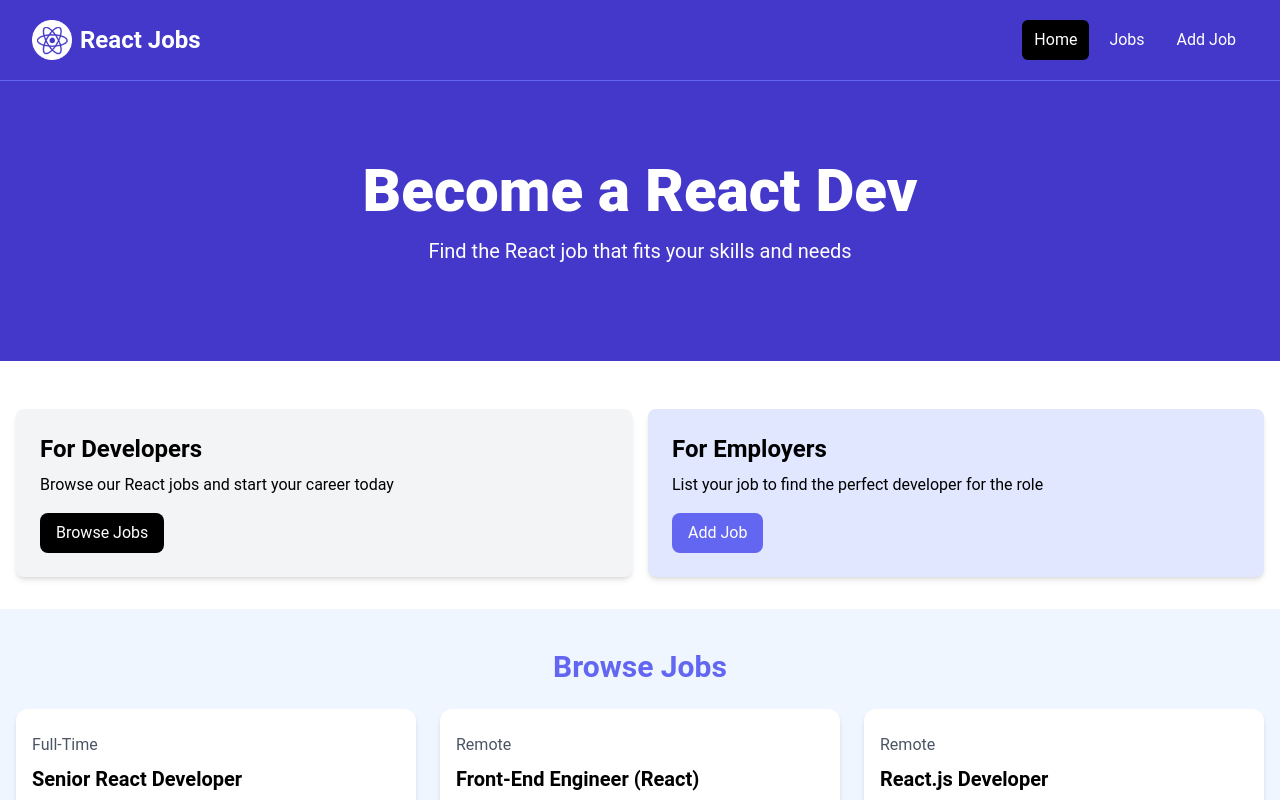
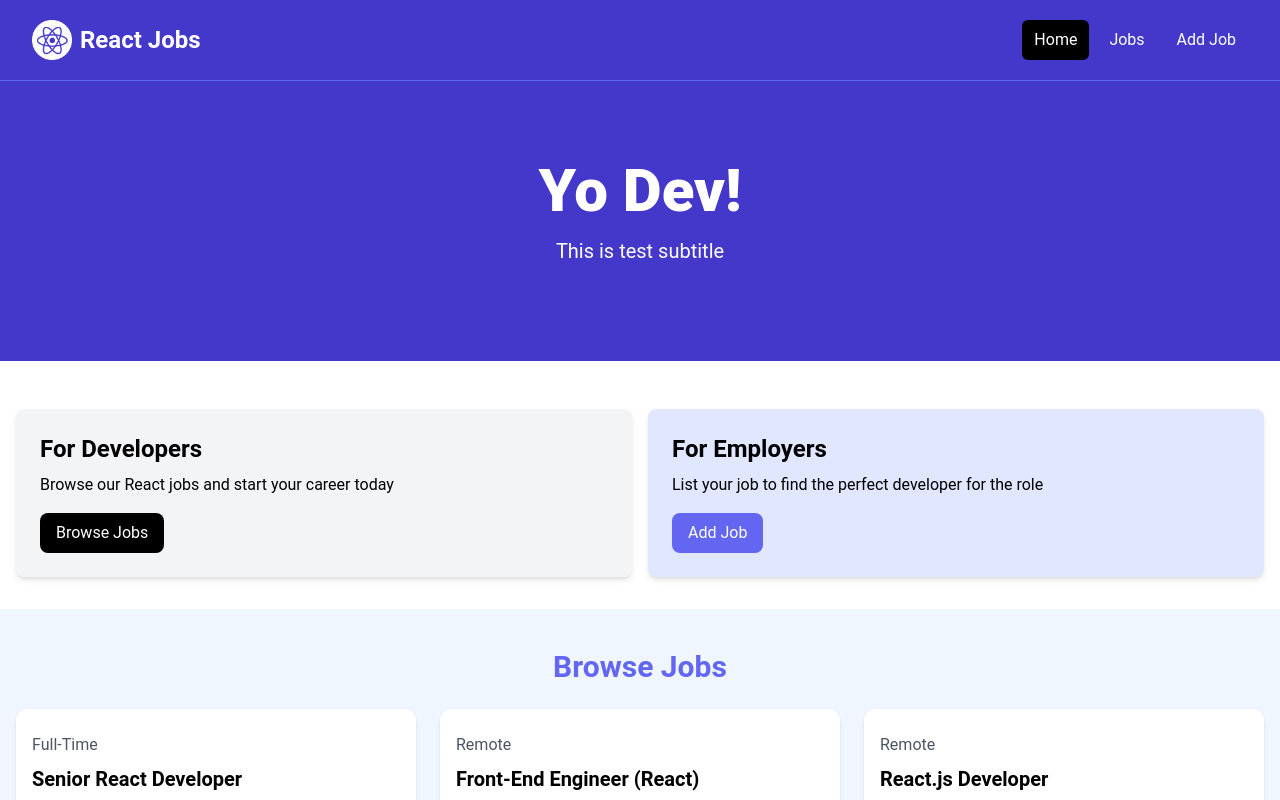
Before and after one commit to rudreshpatre/react-apps, a React (Vite) app in the folder first-react-app/: page / in a window 1280 px wide. Shown: the top 800 px of the page. Built offline with nearby package versions, Linux system fonts and the light colour scheme.

Commit message:
Use props to pass content on a component

```diff
--- a/first-react-app/src/App.jsx
+++ b/first-react-app/src/App.jsx
@@ -6,7 +6,7 @@ const App = () => {
   return (
     <>
     <Navbar />
-       <Hero />
+       <Hero title="Yo Dev!" subtitle="This is test subtitle"/>
         {/* <!-- Developers and Employers --> */}
         <section className="py-4">
           <div className="container-xl lg:container m-auto">
--- a/first-react-app/src/components/Hero.jsx
+++ b/first-react-app/src/components/Hero.jsx
@@ -1,4 +1,4 @@
-const Hero = () => {
+const Hero = (props) => {
  return(
     //   {/* <!-- Hero --> */}
      <section className="bg-indigo-700 py-20 mb-4">
@@ -9,10 +9,10 @@ const Hero = () => {
          <h1
            className="text-4xl font-extrabold text-white sm:text-5xl md:text-6xl"
          >
-           Become a React Dev
+           {props.title}
          </h1>
          <p className="my-4 text-xl text-white">
-           Find the React job that fits your skills and needs
+           {props.subtitle}
          </p>
        </div>
      </div>
```
